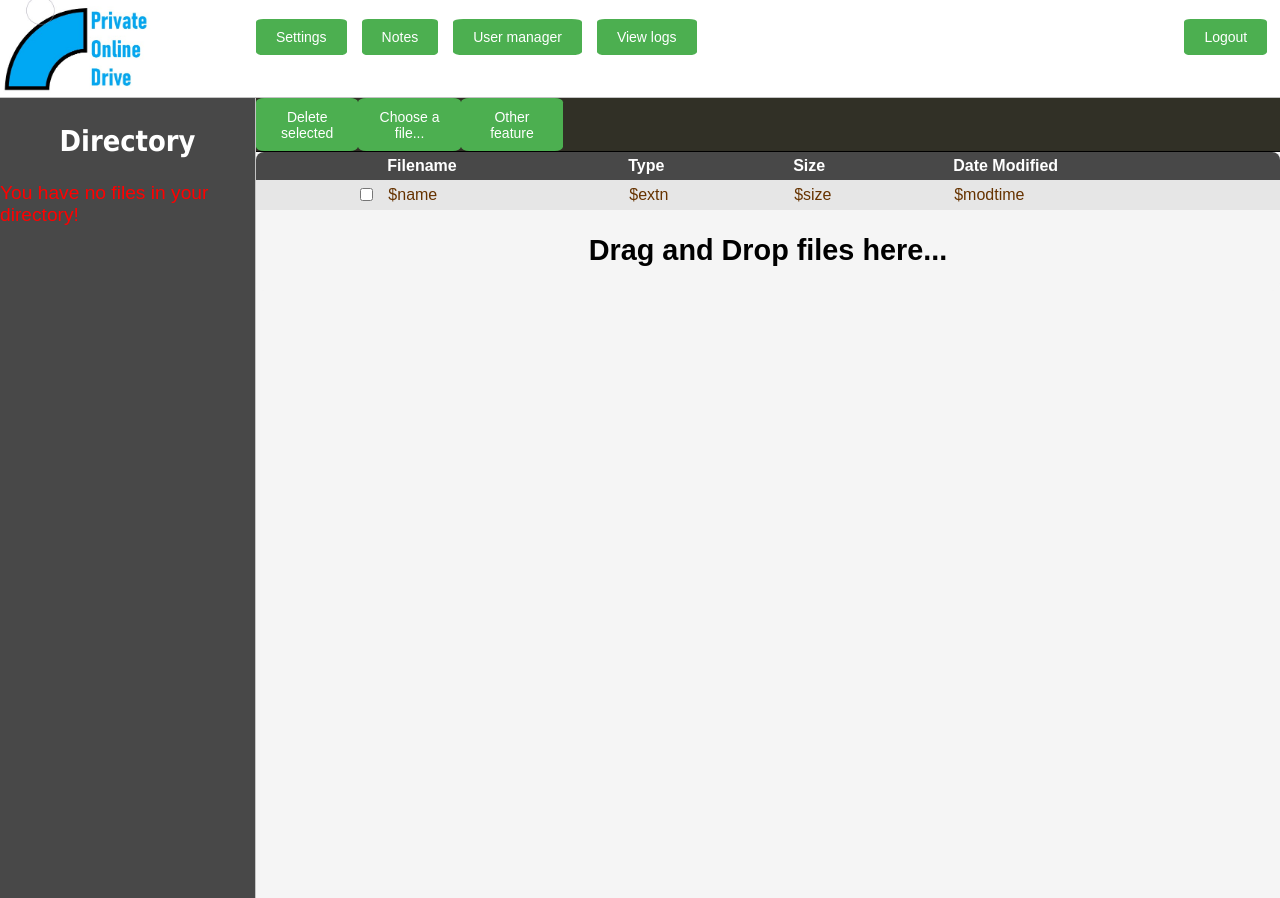
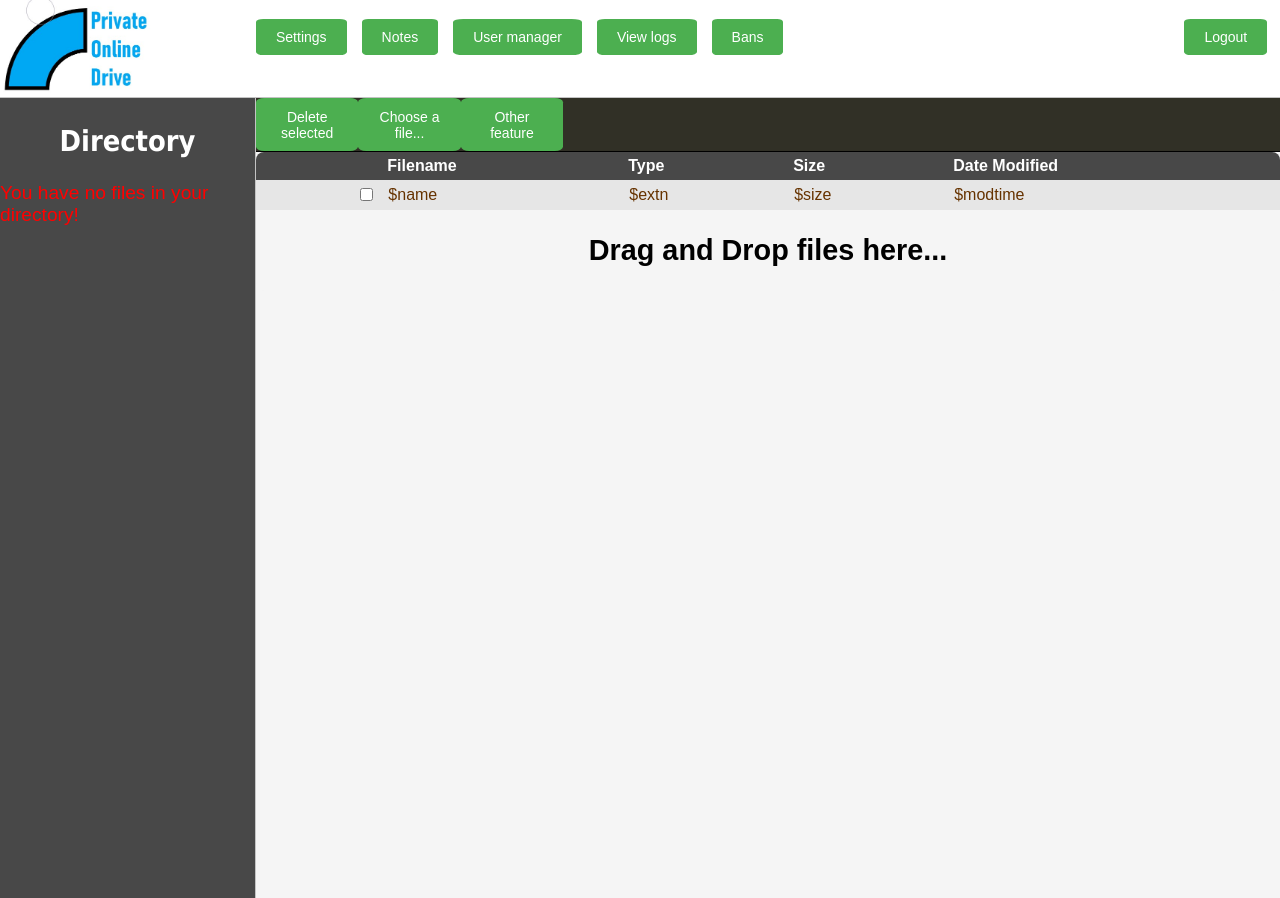
Before and after one commit to kasteckis/Private-online-drive, a PHP site: page /manager in a window 1280 px wide. Run offline with PHP 8.4, Linux system fonts and the light colour scheme; the visitor is signed in with stand-in values (Sample User, id 1); data comes from the database, SQL or seed files in the repository; data that the repository does not hold is empty.

Commit message:
idejau nauja mygtuka

```diff
--- a/includes/navbar.php
+++ b/includes/navbar.php
@@ -67,6 +67,11 @@
 						<button type="submit">View logs</button>
 						</form>
 					</li>
+					<li>
+						<form action="/bans">
+						<button type="submit">Bans</button>
+						</form>
+					</li>
 					 <!-- <li>
 					 <form action="/viewother">
 					 <button type="submit">View other files</button>
```
